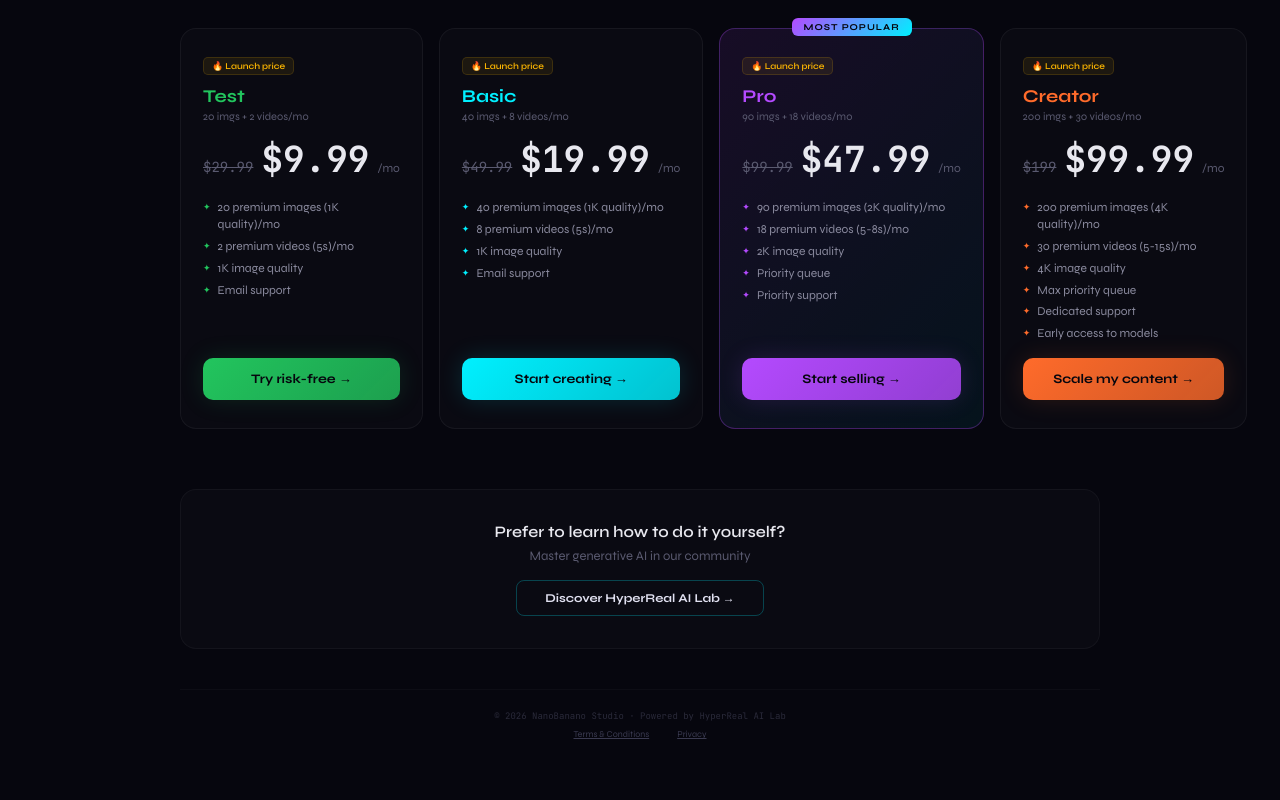
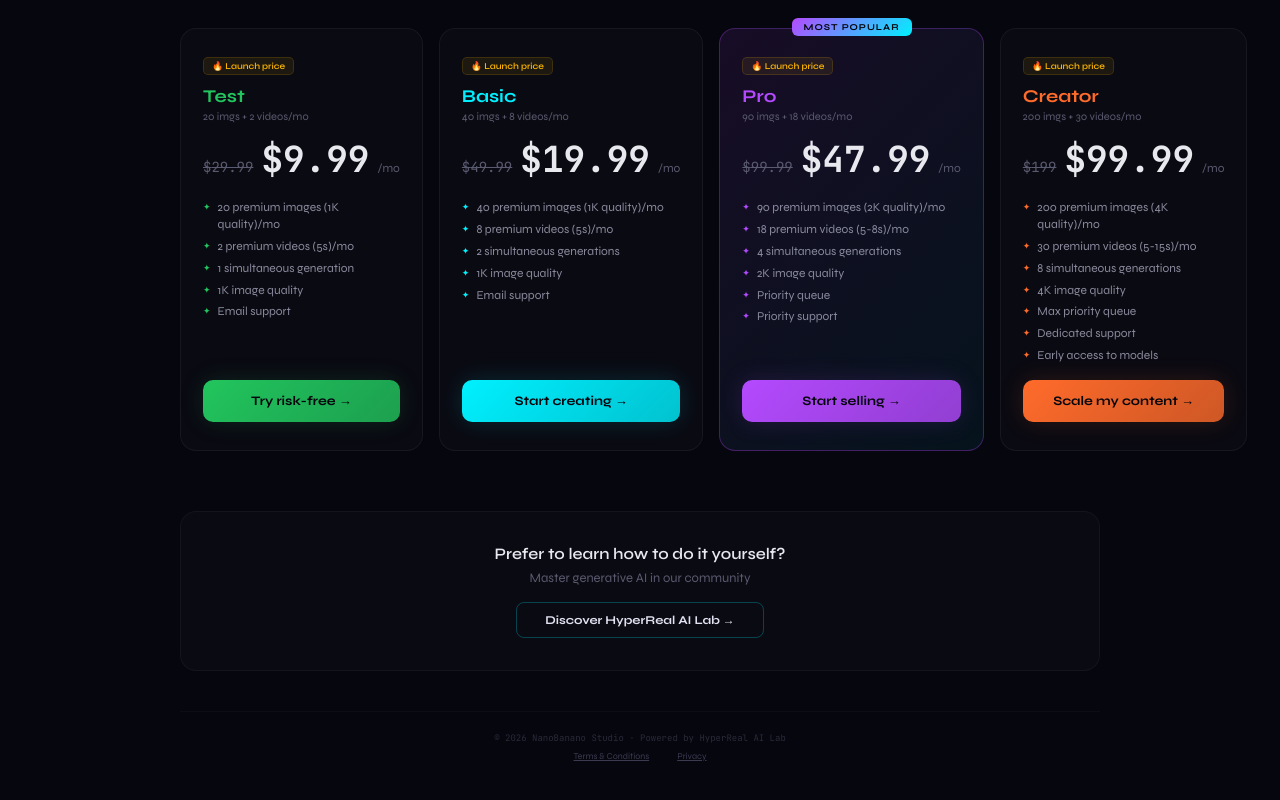
Before and after one commit to setnom/hyperreal-studio, a React (Vite) app: page / in a window 1280 px wide. Shown: the part 1757-2557 px from the top of the page. Built offline with nearby package versions, Linux system fonts and the light colour scheme.

Commit message:
v36r: limites simultáneas en descripciones de planes

```diff
--- a/src/App.jsx
+++ b/src/App.jsx
@@ -360,16 +360,16 @@ function buildStyledPrompt(userPrompt, styleId) {
 }
 const PLANS = [
   { id: "test", name: "Test", nameEn: "Test", price: 9.99, oldPrice: 29.99, images: 20, videos: 2, maxDuration: [5], resolution: "1K",
-    features: { es: ["20 imágenes premium (calidad 1K)/mes", "2 videos premium (5s)/mes", "Calidad de imagen 1K", "Soporte por email"], en: ["20 premium images (1K quality)/mo", "2 premium videos (5s)/mo", "1K image quality", "Email support"] },
+    features: { es: ["20 imágenes premium (calidad 1K)/mes", "2 videos premium (5s)/mes", "1 generación simultánea", "Calidad de imagen 1K", "Soporte por email"], en: ["20 premium images (1K quality)/mo", "2 premium videos (5s)/mo", "1 simultaneous generation", "1K image quality", "Email support"] },
     color: "#22c55e", popular: false },
   { id: "basic", name: "Básico", nameEn: "Basic", price: 19.99, oldPrice: 49.99, images: 40, videos: 8, maxDuration: [5], resolution: "1K",
-    features: { es: ["40 imágenes premium (calidad 1K)/mes", "8 videos premium (5s)/mes", "Calidad de imagen 1K", "Soporte por email"], en: ["40 premium images (1K quality)/mo", "8 premium videos (5s)/mo", "1K image quality", "Email support"] },
+    features: { es: ["40 imágenes premium (calidad 1K)/mes", "8 videos premium (5s)/mes", "2 generaciones simultáneas", "Calidad de imagen 1K", "Soporte por email"], en: ["40 premium images (1K quality)/mo", "8 premium videos (5s)/mo", "2 simultaneous generations", "1K image quality", "Email support"] },
     color: "#00f0ff", popular: false },
   { id: "pro", name: "Pro", nameEn: "Pro", price: 47.99, oldPrice: 99.99, images: 90, videos: 18, maxDuration: [5, 8], resolution: "2K",
-    features: { es: ["90 imágenes premium (calidad 2K)/mes", "18 videos premium (5-8s)/mes", "Calidad de imagen 2K", "Prioridad en cola", "Soporte prioritario"], en: ["90 premium images (2K quality)/mo", "18 premium videos (5-8s)/mo", "2K image quality", "Priority queue", "Priority support"] },
+    features: { es: ["90 imágenes premium (calidad 2K)/mes", "18 videos premium (5-8s)/mes", "4 generaciones simultáneas", "Calidad de imagen 2K", "Prioridad en cola", "Soporte prioritario"], en: ["90 premium images (2K quality)/mo", "18 premium videos (5-8s)/mo", "4 simultaneous generations", "2K image quality", "Priority queue", "Priority support"] },
     color: "#b44aff", popular: true },
   { id: "creator", name: "Creador", nameEn: "Creator", price: 99.99, oldPrice: 199, images: 200, videos: 30, maxDuration: [5, 8, 10], resolution: "4K",
-    features: { es: ["200 imágenes premium (calidad 4K)/mes", "30 videos premium (5-15s)/mes", "Calidad de imagen 4K", "Cola prioritaria máxima", "Soporte dedicado", "Acceso anticipado a modelos"], en: ["200 premium images (4K quality)/mo", "30 premium videos (5-15s)/mo", "4K image quality", "Max priority queue", "Dedicated support", "Early access to models"] },
+    features: { es: ["200 imágenes premium (calidad 4K)/mes", "30 videos premium (5-15s)/mes", "8 generaciones simultáneas", "Calidad de imagen 4K", "Cola prioritaria máxima", "Soporte dedicado", "Acceso anticipado a modelos"], en: ["200 premium images (4K quality)/mo", "30 premium videos (5-15s)/mo", "8 simultaneous generations", "4K image quality", "Max priority queue", "Dedicated support", "Early access to models"] },
     color: "#ff6b2b", popular: false },
 ];
 const STYLES = [
```
